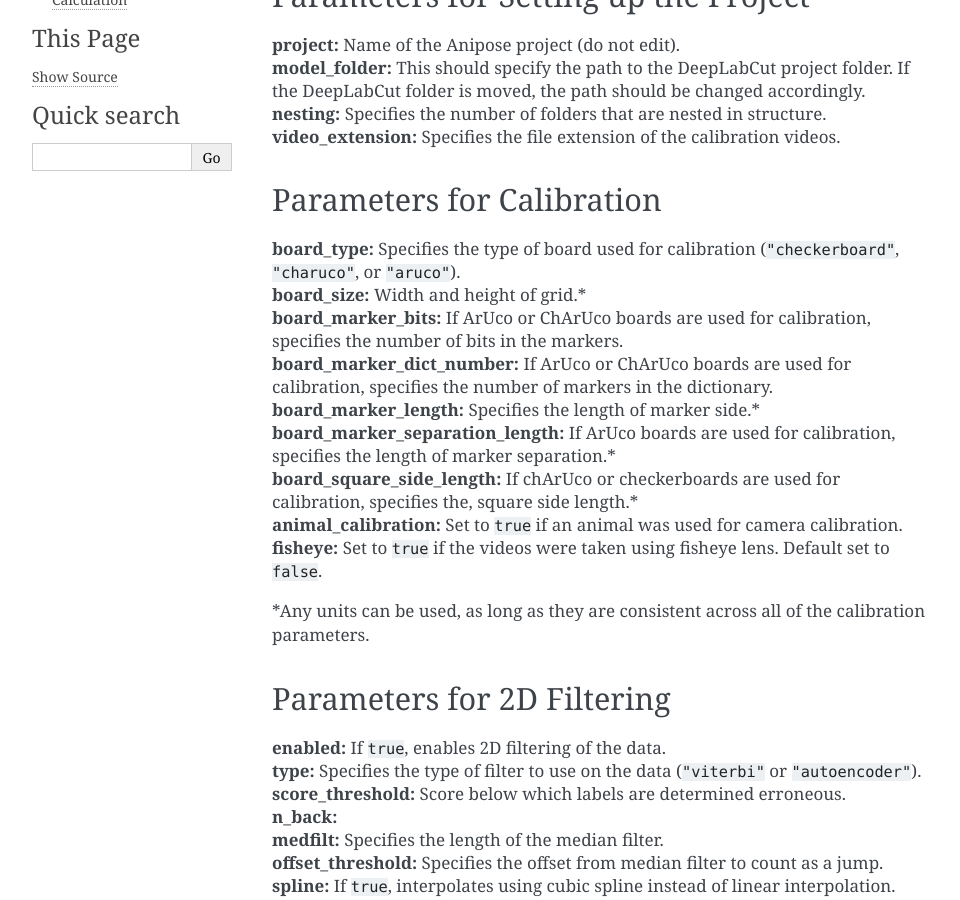
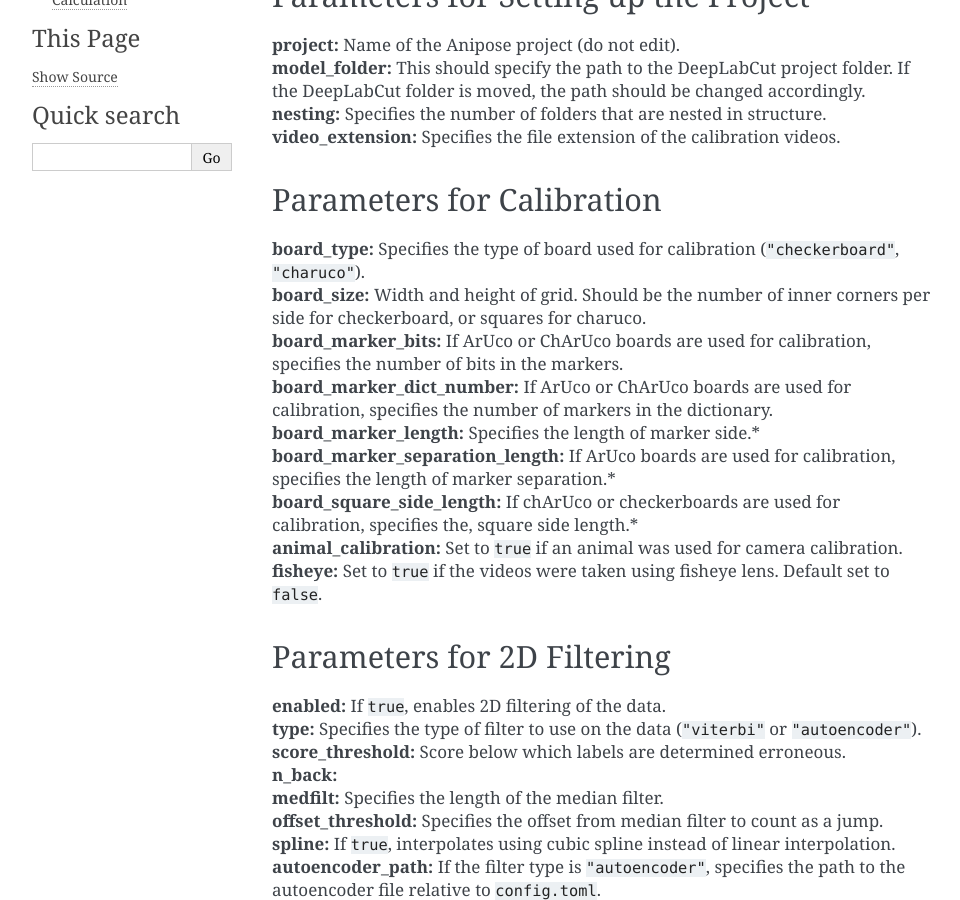
Before and after one commit to lambdaloop/anipose, a Sphinx documentation site: the page built from docs/sphinx/params.rst, in a window 1280 px wide and 900 px high, scrolled down 336 px. Shown: the whole window, without its empty margins (148-1108 px from the left). Built offline with Sphinx 7.4.7, drawn with Linux system fonts in a browser that asks for light colours.

Commit message:
fix doc issue with board size params

```diff
--- a/docs/sphinx/params.rst
+++ b/docs/sphinx/params.rst
@@ -17,8 +17,8 @@
 
 Parameters for Calibration
 ==========================
-| **board_type:** Specifies the type of board used for calibration (``"checkerboard"``, ``"charuco"``, or ``"aruco"``).
-| **board_size:** Width and height of grid.*
+| **board_type:** Specifies the type of board used for calibration (``"checkerboard"``, ``"charuco"``).
+| **board_size:** Width and height of grid. Should be the number of inner corners per side for checkerboard, or squares for charuco.
 | **board_marker_bits:** If ArUco or ChArUco boards are used for calibration, specifies the number of bits in the markers.
 | **board_marker_dict_number:** If ArUco or ChArUco boards are used for calibration, specifies the number of markers in the dictionary.
 | **board_marker_length:** Specifies the length of marker side.*
@@ -27,7 +27,6 @@
 | **animal_calibration:** Set to ``true`` if an animal was used for camera calibration.
 | **fisheye:** Set to ``true`` if the videos were taken using fisheye lens. Default set to ``false``.
 
-\*Any units can be used, as long as they are consistent across all of the calibration parameters.
 
 Parameters for 2D Filtering
 ===========================
```
